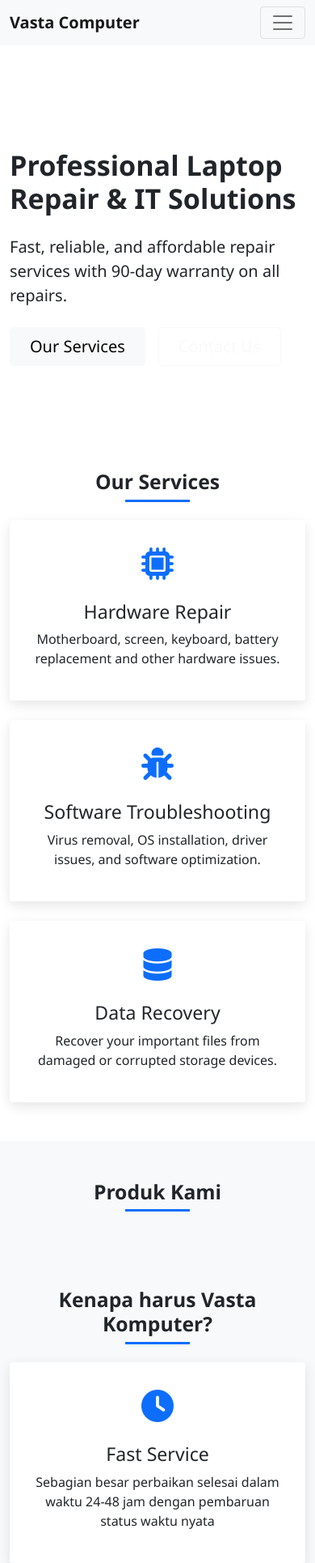
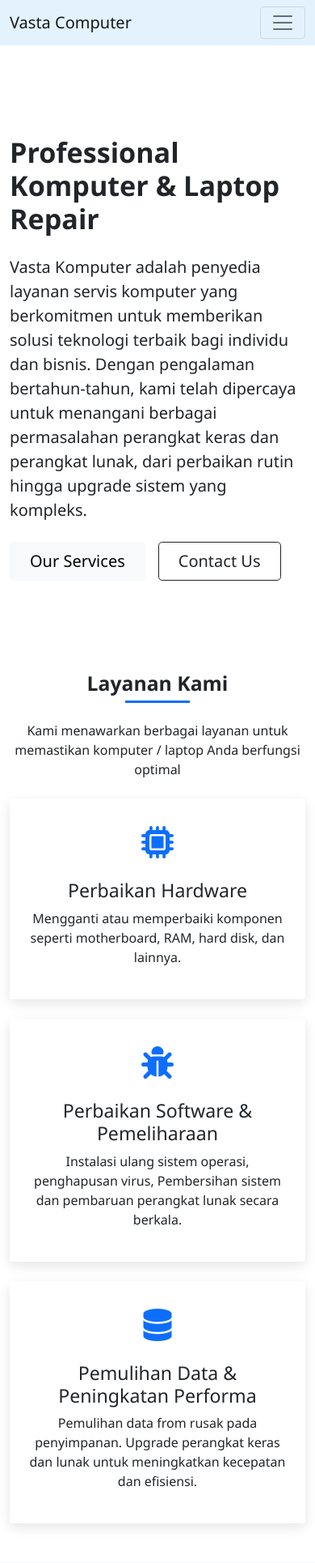
Before and after one commit to muhammadarik/fp-pemrograman-web, a PHP site: page /fp-pemrograman-web/ in a window 390 px wide. Shown: the top 1930 px of the page at 81% size. Run offline with PHP 8.4, Linux system fonts and the light colour scheme; data that the repository does not hold is empty.

Commit message:
rev tampilan landingpage

```diff
--- a/inc/header.php
+++ b/inc/header.php
@@ -10,7 +10,7 @@
     <link rel="stylesheet" href="<?= BASE_URL ?>/assets/fontawesome/css/all.min.css">
 </head>
 <body>
-<nav class="navbar navbar-expand-lg navbar-light bg-light mb-5">
+<nav class="navbar navbar-expand-lg navbar-light mb-5"style="background-color: #e3f2fd;">
   <div class="container">
     <a class="navbar-brand" href="<?= BASE_URL ?>">Vasta Computer</a>
     <button class="navbar-toggler" type="button" data-bs-toggle="collapse" data-bs-target="#navbarSupportedContent" aria-controls="navbarSupportedContent" aria-expanded="false" aria-label="Toggle navigation">
@@ -65,10 +65,6 @@
         endif;
         ?>
       </ul>
-      <form class="d-flex">
-        <input class="form-control me-2" type="search" placeholder="Search" aria-label="Search">
-        <button class="btn btn-outline-success" type="submit">Search</button>
-      </form>
     </div>
   </div>
 </nav>
--- a/pages/dashboard.php
+++ b/pages/dashboard.php
@@ -334,15 +334,16 @@ if (isset($_GET['action']) && $_GET['action'] == 'get_service_detail' && isset($
                                 <th>Tanggal Masuk</th>
                                 <th>Jenis Kerusakan</th>
                                 <th>Status</th>
+                                <th>Tanggal Update</th>
                                 <th>Teknisi</th>
                                 <th>Foto</th>
                                 <th>Aksi</th>
                             </tr>
                         </thead>
                         <tbody>
-                            <?php foreach ($services as $service): ?>
+                            <?php $no = 1; foreach ($services as $service): ?>
                             <tr>
-                                <td>#<?php echo $service['id']; ?></td>
+                                <td><h5><?php echo $no++ ?></h5></td>
                                 <td><?php echo date('d M Y H:i', strtotime($service['tanggal_masuk'])); ?></td>
                                 <td><?php echo htmlspecialchars($service['jenis_kerusakan']); ?></td>
                                 <td>
@@ -359,6 +360,7 @@ if (isset($_GET['action']) && $_GET['action'] == 'get_service_detail' && isset($
                                         <?php echo ucfirst($service['status']); ?>
                                     </span>
                                 </td>
+                                <td><?php echo date('d M Y H:i', strtotime($service['tanggal_update'])); ?></td>
                                 <td>
                                     <?php echo $service['nama_teknisi'] ? htmlspecialchars($service['nama_teknisi']) : '-'; ?>
                                 </td>
--- a/pages/home.php
+++ b/pages/home.php
@@ -3,6 +3,24 @@
 
 $query = "SELECT * FROM produk p where p.status = '1' LIMIT 9";
 $result = mysqli_query($conn, $query);
+
+//mengambil data SERVICE untuk stats section
+$query_service = "SELECT COUNT(*) as total_service FROM service";
+$result_service = mysqli_query($conn, $query_service);
+$data_service = mysqli_fetch_assoc($result_service);
+$total_service = $data_service['total_service'];
+
+//mengambil data PRODUK untuk stats section
+$query_produk = "SELECT COUNT(*) as total_produk FROM produk WHERE status = '1'";
+$result_produk = mysqli_query($conn, $query_produk);
+$data_produk = mysqli_fetch_assoc($result_produk);
+$total_produk = $data_produk['total_produk'];
+
+//mengambil data PELANGGAN untuk stats section
+$query_cust = "SELECT COUNT(*) as total_cust FROM pelanggan";
+$result_cust = mysqli_query($conn, $query_cust);
+$data_cust = mysqli_fetch_assoc($result_cust);
+$total_cust = $data_cust['total_cust'];
 
 error_reporting(E_ALL);
 ini_set('display_errors', 1);
@@ -42,7 +60,7 @@ ini_set('display_errors', 1);
         .hero-section {
             /* background: linear-gradient(135deg, #0d6efd 0%, #0b5ed7 100%);
             color: white; */
-            padding: 5rem 0;
+            padding: 4rem 0;
             position: relative;
             overflow: hidden;
         }
@@ -99,15 +117,6 @@ ini_set('display_errors', 1);
             padding: 0.5rem 1.5rem;
             font-weight: 500;
         }
-
-        .nav-link {
-            font-weight: 500;
-        }
-
-        .navbar-brand {
-            font-weight: 700;
-        }
-
         .card {
             transition: transform 0.3s, box-shadow 0.3s;
             border: none;
@@ -125,14 +134,14 @@ ini_set('display_errors', 1);
         <div class="container">
             <div class="row align-items-center">
                 <div class="col-lg-6">
-                    <h1 class="display-4 fw-bold mb-4">Professional Laptop Repair & IT Solutions</h1>
-                    <p class="lead mb-4">Fast, reliable, and affordable repair services with 90-day warranty on all repairs.</p>
+                    <h1 class="display-4 fw-bold mb-4">Professional Komputer & Laptop Repair</h1>
+                    <p class="lead mb-4">Vasta Komputer adalah penyedia layanan servis komputer yang berkomitmen untuk memberikan solusi teknologi terbaik bagi individu dan bisnis. Dengan pengalaman bertahun-tahun, kami telah dipercaya untuk menangani berbagai permasalahan perangkat keras dan perangkat lunak, dari perbaikan rutin hingga upgrade sistem yang kompleks.</p>
                     <div class="d-flex gap-3">
                         <a href="#services" class="btn btn-light btn-lg px-4">Our Services</a>
-                        <a href="#contact" class="btn btn-outline-light btn-lg px-4">Contact Us</a>
+                        <a href="#contact" class="btn btn-outline-dark btn-lg px-4">Contact Us</a>
                     </div>
                 </div>
-                <div class="col-lg-6 d-none d-lg-block">
+                <div class="col-lg-6 col-md-12 d-none d-lg-block">
                     <img src="https://images.unsplash.com/photo-1517430816045-df4b7de11d1d?ixlib=rb-4.0.3&ixid=M3wxMjA3fDB8MHxwaG90by1wYWdlfHx8fGVufDB8fHx8fA%3D%3D&auto=format&fit=crop&w=1471&q=80"
                          alt="Laptop Repair" class="img-fluid rounded shadow">
                 </div>
@@ -143,15 +152,16 @@ ini_set('display_errors', 1);
     <!-- Services Section -->
     <section id="services" class="py-5">
         <div class="container">
-            <h2 class="text-center section-title">Our Services</h2>
+            <h2 class="text-center section-title">Layanan Kami</h2>
+            <p class="text-center mb-4">Kami menawarkan berbagai layanan untuk memastikan komputer / laptop Anda berfungsi optimal</p>
             <div class="row g-4">
                 <div class="col-md-4">
                     <div class="card h-100 text-center p-4">
                         <div class="feature-icon">
                             <i class="fas fa-microchip"></i>
                         </div>
-                        <h3>Hardware Repair</h3>
-                        <p>Motherboard, screen, keyboard, battery replacement and other hardware issues.</p>
+                        <h3>Perbaikan Hardware</h3>
+                        <p>Mengganti atau memperbaiki komponen seperti motherboard, RAM, hard disk, dan lainnya.</p>
                     </div>
                 </div>
                 <div class="col-md-4">
@@ -159,8 +169,8 @@ ini_set('display_errors', 1);
                         <div class="feature-icon">
                             <i class="fas fa-bug"></i>
                         </div>
-                        <h3>Software Troubleshooting</h3>
-                        <p>Virus removal, OS installation, driver issues, and software optimization.</p>
+                        <h3>Perbaikan Software & Pemeliharaan</h3>
+                        <p>Instalasi ulang sistem operasi, penghapusan virus, Pembersihan sistem dan pembaruan perangkat lunak secara berkala.</p>
                     </div>
                 </div>
                 <div class="col-md-4">
@@ -168,8 +178,8 @@ ini_set('display_errors', 1);
                         <div class="feature-icon">
                             <i class="fas fa-database"></i>
                         </div>
-                        <h3>Data Recovery</h3>
-                        <p>Recover your important files from damaged or corrupted storage devices.</p>
+                        <h3>Pemulihan Data & Peningkatan Performa</h3>
+                        <p>Pemulihan data from rusak pada penyimpanan. Upgrade perangkat keras dan lunak untuk meningkatkan kecepatan dan efisiensi.</p>
                     </div>
                 </div>
             </div>
@@ -177,6 +187,8 @@ ini_set('display_errors', 1);
     </section>
 
      <!-- Products Section -->
+      <?php $upload_dir_url = '/assets/image/';?>
+
 <section id="products" class="py-5 bg-light">
     <div class="container">
         <h2 class="text-center section-title">Produk Kami</h2>
@@ -184,14 +196,14 @@ ini_set('display_errors', 1);
             <?php while ($row = mysqli_fetch_assoc($result)) : ?>
             <?php
             $gambar = htmlspecialchars($row['gambar']);
-            $gambar_path = "../assets/image/" . $gambar;
+            $gambar_path = $_SERVER['DOCUMENT_ROOT'] . $upload_dir_url . $gambar; // path server untuk file_exists
             ?>
             <div class="col-md-3 mb-4">
                 <div class="card h-100">
                     <?php if (!empty($row['gambar']) && file_exists($gambar_path)) : ?>
-                        <img src="<?= $gambar_path ?>" class="card-img-top product-img" alt="<?= htmlspecialchars($row['nama']) ?>">
+                        <img src="<?= htmlspecialchars($upload_dir_url . $row['gambar']) ?>" class="card-img-top product-img" alt="<?= htmlspecialchars($row['nama']) ?>">
                     <?php else : ?>
-                        <img src="../assets/image/default.jpg" class="card-img-top product-img" alt="Default">
+                        <img src="<?= $upload_dir_url ?>default.jpg" class="card-img-top product-img" alt="Default">
                     <?php endif; ?>
                     <div class="card-body">
                         <h5 class="card-title"><?= htmlspecialchars($row['nama']) ?></h5>
@@ -246,7 +258,7 @@ ini_set('display_errors', 1);
                             <i class="fas fa-bell"></i>
                         </div>
                         <h3>Notifications</h3>
-                        <p>Dapatkan Email di setiap perubahan status.</p>
+                        <p>Dapatkan notifikasi setiap perubahan status dengan mengakses dashboard pelanggan yang telah terdaftar.</p>
                     </div>
                 </div>
             </div>
@@ -258,16 +270,16 @@ ini_set('display_errors', 1);
         <div class="container">
             <div class="row text-center">
                 <div class="col-md-3">
-                    <h2 class="display-4 fw-bold">1500+</h2>
-                    <p class="lead">Laptops Repaired</p>
+                    <h2 class="display-4 fw-bold"><?= $total_service ?>+</h2>
+                    <p class="lead">Laptops Diperbaiki</p>
                 </div>
                 <div class="col-md-3">
-                    <h2 class="display-4 fw-bold">98%</h2>
-                    <p class="lead">Success Rate</p>
+                    <h2 class="display-4 fw-bold"><?= $total_cust ?>+</h2>
+                    <p class="lead">Customer Kami</p>
                 </div>
                 <div class="col-md-3">
-                    <h2 class="display-4 fw-bold">50+</h2>
-                    <p class="lead">Products Available</p>
+                    <h2 class="display-4 fw-bold"><?= $total_produk ?>+</h2>
+                    <p class="lead">Products Tersedia</p>
                 </div>
                 <div class="col-md-3">
                     <h2 class="display-4 fw-bold">24/7</h2>
@@ -278,66 +290,31 @@ ini_set('display_errors', 1);
     </section>
 
     <!-- Contact Section -->
-    <section id="contact" class="contact-section py-5">
-        <div class="container">
-            <h2 class="text-center section-title text-white">Contact Us</h2>
-            <div class="row g-4">
-                <div class="col-md-6">
-                    <div class="card h-100">
-                        <div class="card-body">
-                            <h3 class="card-title">Get in Touch</h3>
-                            <form>
-                                <div class="mb-3">
-                                    <input type="text" class="form-control" placeholder="Your Name">
-                                </div>
-                                <div class="mb-3">
-                                    <input type="email" class="form-control" placeholder="Your Email">
-                                </div>
-                                <div class="mb-3">
-                                    <input type="text" class="form-control" placeholder="Subject">
-                                </div>
-                                <div class="mb-3">
-                                    <textarea class="form-control" rows="4" placeholder="Your Message"></textarea>
-                                </div>
-                                <button type="submit" class="btn btn-primary">Send Message</button>
-                            </form>
-                        </div>
-                    </div>
-                </div>
-                <div class="col-md-6">
-                    <div class="card h-100">
-                        <div class="card-body">
-                            <h3 class="card-title">Our Info</h3>
-                            <ul class="list-unstyled">
-                                <li class="mb-3">
-                                    <i class="fas fa-map-marker-alt me-2 text-primary"></i>
-                                    123 Tech Street, Jakarta, Indonesia
-                                </li>
-                                <li class="mb-3">
-                                    <i class="fas fa-phone me-2 text-primary"></i>
-                                    +62 123 4567 890
-                                </li>
-                                <li class="mb-3">
-                                    <i class="fas fa-envelope me-2 text-primary"></i>
-                                    info@vastacomputer.com
-                                </li>
-                                <li class="mb-3">
-                                    <i class="fas fa-clock me-2 text-primary"></i>
-                                    Mon-Sat: 9:00 AM - 6:00 PM
-                                </li>
-                            </ul>
-                            <div class="mt-4">
-                                <a href="#" class="social-icon"><i class="fab fa-facebook-f"></i></a>
-                                <a href="#" class="social-icon"><i class="fab fa-twitter"></i></a>
-                                <a href="#" class="social-icon"><i class="fab fa-instagram"></i></a>
-                                <a href="#" class="social-icon"><i class="fab fa-whatsapp"></i></a>
-                            </div>
-                            <div class="mt-4">
-                                <iframe src="https://www.google.com/maps/embed?pb=!1m18!1m12!1m3!1d3966.521260322283!2d106.8195613507864!3d-6.194741395493371!2m3!1f0!2f0!3f0!3m2!1i1024!2i768!4f13.1!3m3!1m2!1s0x2e69f5390917b759%3A0x6b45e839560ef85!2sMonumen%20Nasional!5e0!3m2!1sen!2sid!4v1629997982545!5m2!1sen!2sid" width="100%" height="200" style="border:0;" allowfullscreen="" loading="lazy"></iframe>
-                            </div>
-                        </div>
-                    </div>
+     <footer id="contact" class="contact-section text-white py-4 pb-5">
+    <div class="container">
+        <div class="row">
+            <!-- Kolom Kiri -->
+            <div class="col-md-6 mb-4">
+                <h3>Kontak Kami</h3>
+                <h5 class="my-3">
+                    <i class="fa-brands fa-whatsapp"></i>
+                    <a href="https://wa.me/6281554091512" class="text-white text-decoration-none" target="_blank">
+                        0815-5409-1512
+                    </a>
+                </h5>
+                <p>
+                    <i class="fa-solid fa-location-dot"></i>
+                    Jl. Granit Nila No.20A, Paras, Mulung, Kec. Driyorejo, Kabupaten Gresik, Jawa Timur 61177
+                </p>
+            </div>
+
+            <!-- Kolom Kanan -->
+            <div class="col-md-6">
+                <h5>Lokasi Kami</h5>
+                <div class="ratio ratio-16x9">
+                    <iframe src="https://www.google.com/maps/embed?pb=!1m14!1m8!1m3!1d7563.950085951548!2d112.634711!3d-7.3357081!3m2!1i1024!2i768!4f13.1!3m3!1m2!1s0x2dd7fd9d579a9af3%3A0xe4b78879228481a5!2sVasta%20Computer%20Driyorejo!5e1!3m2!1sid!2sid!4v1750265551918!5m2!1sid!2sid" width="100%" height="350" style="border:0;" allowfullscreen="" loading="lazy" referrerpolicy="no-referrer-when-downgrade"></iframe>
                 </div>
             </div>
         </div>
-    </section>
+    </div>
+</footer>
```
